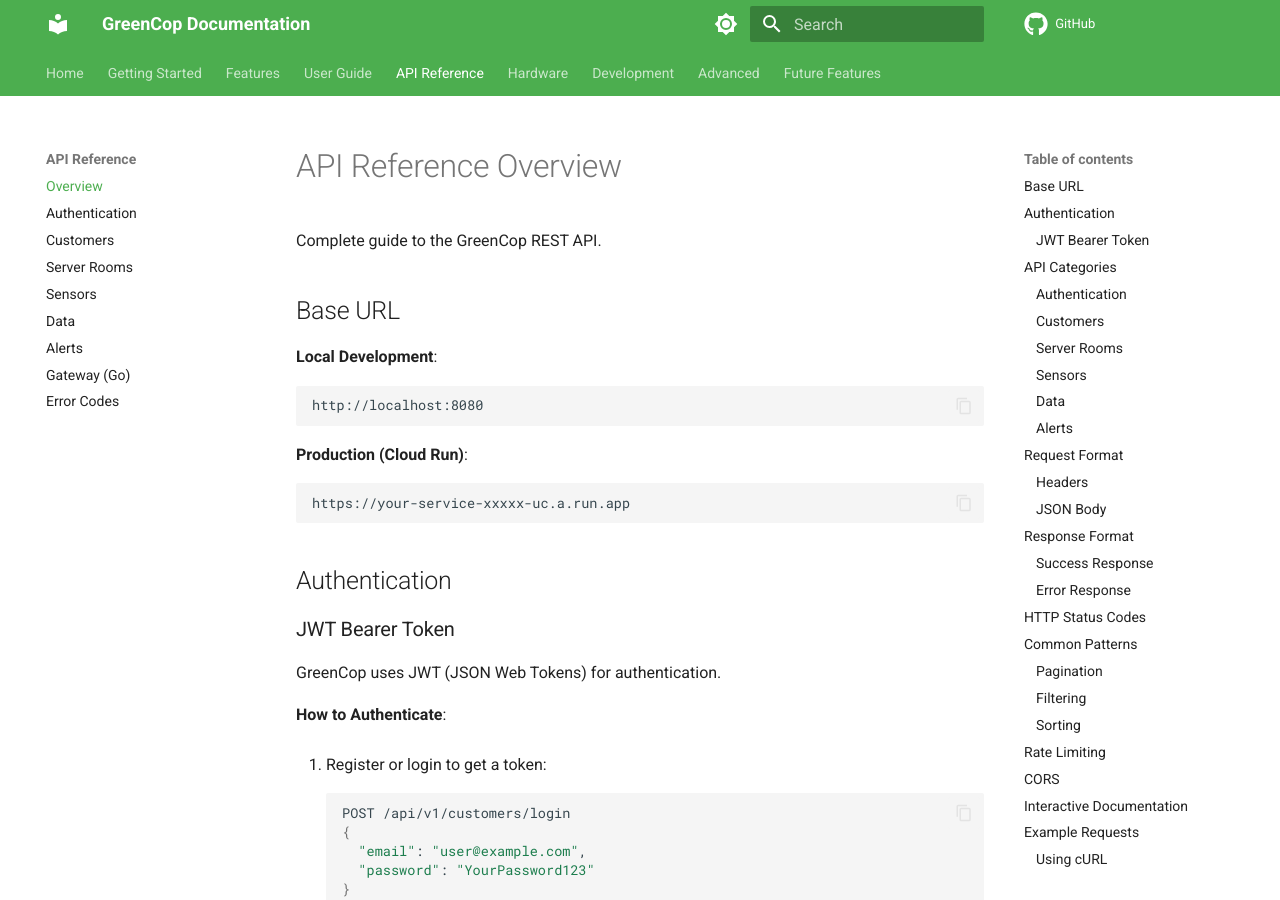
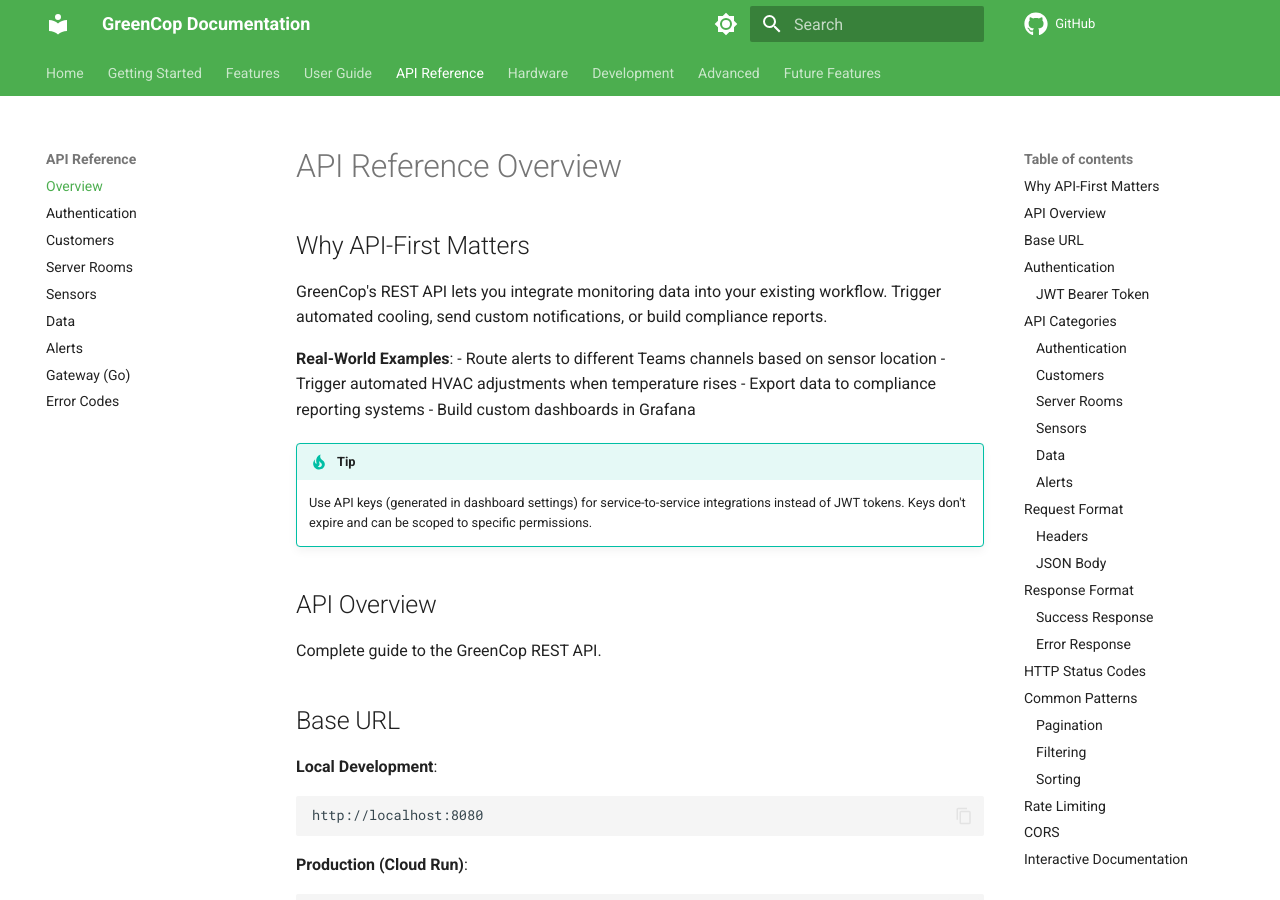
Before and after one commit to ahmedennaifer/greencop, an MkDocs documentation site: the page built from docs/api-reference/overview.md, in a window 1280 px wide and 900 px high. Built offline with MkDocs 1.6.1 and Material for MkDocs 9.7.7, drawn with Linux system fonts in a browser that asks for light colours; comment, search, counter and statistics services are not loaded.

Commit message:
docs: complete mkdocs modernization

```diff
--- a/docs/api-reference/overview.md
+++ b/docs/api-reference/overview.md
@@ -1,4 +1,19 @@
 # API Reference Overview
+
+## Why API-First Matters
+
+GreenCop's REST API lets you integrate monitoring data into your existing workflow. Trigger automated cooling, send custom notifications, or build compliance reports.
+
+**Real-World Examples**:
+- Route alerts to different Teams channels based on sensor location
+- Trigger automated HVAC adjustments when temperature rises
+- Export data to compliance reporting systems
+- Build custom dashboards in Grafana
+
+!!! tip
+    Use API keys (generated in dashboard settings) for service-to-service integrations instead of JWT tokens. Keys don't expire and can be scoped to specific permissions.
+
+## API Overview
 
 Complete guide to the GreenCop REST API.
 
```
Also changed, not shown: docs/features/sensor-monitoring.md (+9 -2 lines).
